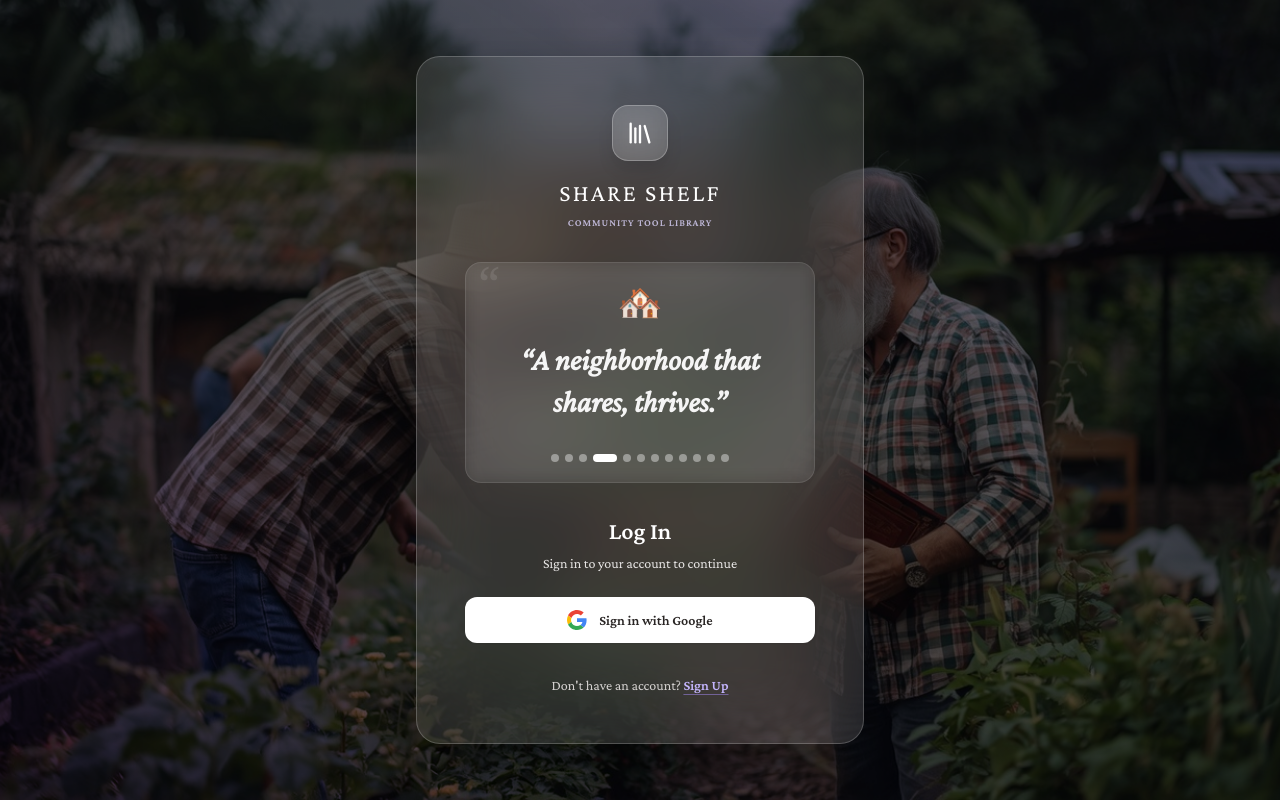
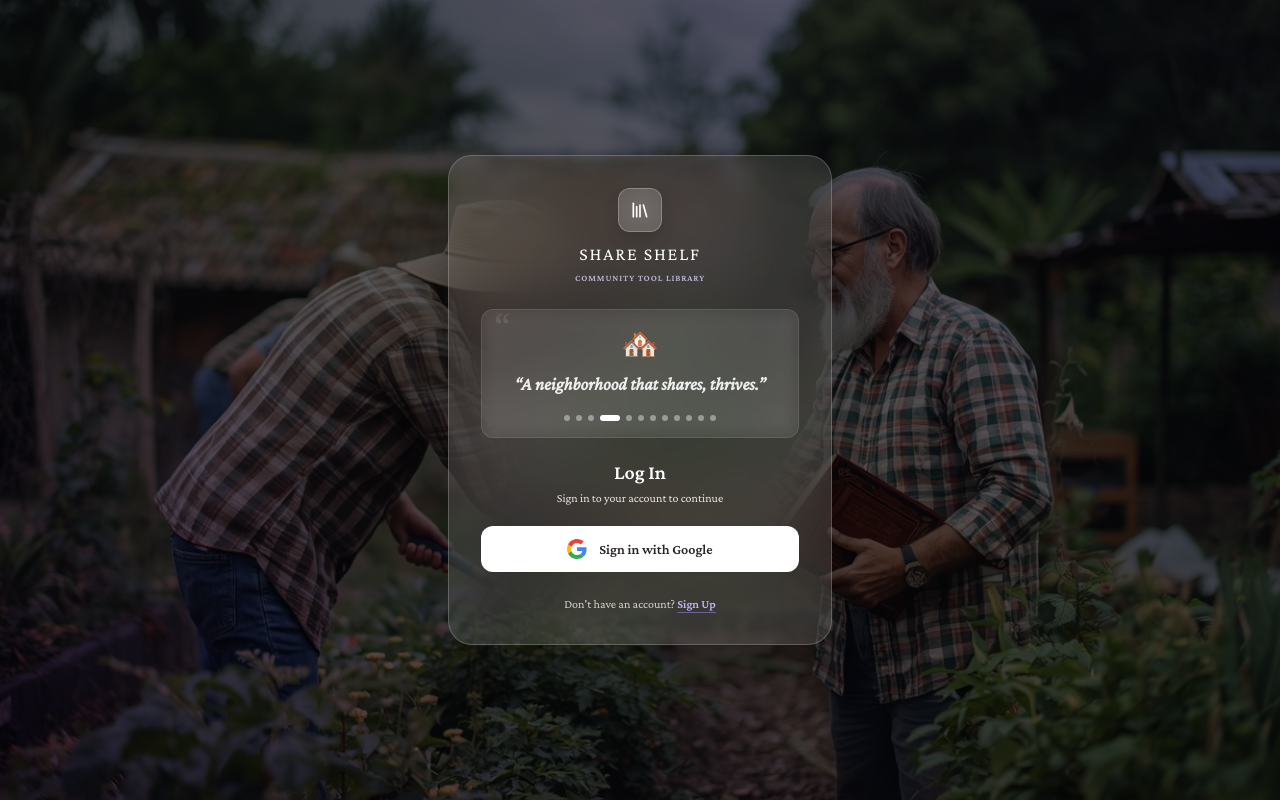
Before and after one commit to winnaingsoe6666/ShareShelf, a Next.js app in the folder frontend/: page /en/login in a window 1280 px wide. Built offline with nearby package versions, Linux system fonts and the light colour scheme; no server answers.

Commit message:
feat: implement login and register pages with glassmorphic UI and community quotes component

```diff
--- a/frontend/src/app/[locale]/login/page.tsx
+++ b/frontend/src/app/[locale]/login/page.tsx
@@ -49,33 +49,33 @@ export default function LoginPage() {
       </div>
 
       {/* ── Main Glassmorphic Popup Card ── */}
-      <div className="relative w-full max-w-md bg-white/10 backdrop-blur-2xl border border-white/20 shadow-[0_24px_50px_rgba(0,0,0,0.30)] rounded-3xl p-8 sm:p-12 transition-all duration-500 hover:shadow-purple-500/10 hover:border-white/30 animate-slide-up z-10">
+      <div className="relative w-full max-w-sm bg-white/10 backdrop-blur-2xl border border-white/20 shadow-[0_24px_50px_rgba(0,0,0,0.30)] rounded-3xl p-6 sm:p-8 transition-all duration-500 hover:shadow-purple-500/10 hover:border-white/30 animate-slide-up z-10">
 
         {/* Brand Logo and Name */}
-        <div className="flex flex-col items-center mb-8">
-          <div className="w-14 h-14 rounded-2xl bg-white/15 backdrop-blur-md border border-white/25 flex items-center justify-center shadow-lg mb-4 transform hover:scale-105 transition-transform duration-300">
-            <Library className="w-7 h-7 text-white" />
+        <div className="flex flex-col items-center mb-6">
+          <div className="w-11 h-11 rounded-xl bg-white/15 backdrop-blur-md border border-white/25 flex items-center justify-center shadow-lg mb-2 transform hover:scale-105 transition-transform duration-300">
+            <Library className="w-5 h-5 text-white" />
           </div>
-          <span className="font-display text-2xl tracking-widest text-white font-medium">
+          <span className="font-display text-lg tracking-widest text-white font-medium">
             SHARE SHELF
           </span>
-          <span className="text-[10px] uppercase tracking-widest text-purple-200/80 font-bold mt-1.5">
+          <span className="text-[9px] uppercase tracking-widest text-purple-200/80 font-bold mt-1">
             {locale === "my" ? "ရပ်ကွက်ကိရိယာမျှဝေခြင်း" : "Community Tool Library"}
           </span>
         </div>
 
         {/* Rotating Testimonials/Quotes container (Glass Variant) */}
-        <div className="mb-8 p-5 rounded-2xl bg-white/5 backdrop-blur-sm border border-white/10 text-center relative overflow-hidden">
-          <span className="absolute -top-1 left-3 text-5xl text-white/10 font-serif pointer-events-none select-none">“</span>
+        <div className="mb-5 p-4 rounded-xl bg-white/5 backdrop-blur-sm border border-white/10 text-center relative overflow-hidden">
+          <span className="absolute -top-1 left-3 text-4xl text-white/10 font-serif pointer-events-none select-none">“</span>
           <CommunityQuotes locale={locale} variant="light" />
         </div>
 
         {/* Card Header & Description */}
-        <div className="text-center mb-6">
-          <h1 className="font-heading text-2xl font-bold text-white">
+        <div className="text-center mb-5">
+          <h1 className="font-heading text-xl font-bold text-white">
             {t("loginPage.title")}
           </h1>
-          <p className="text-sm text-stone-200 mt-1.5">
+          <p className="text-xs text-stone-200 mt-1">
             {locale === "my"
               ? "ဆက်လက်ဆောင်ရွက်ရန် သင့်အကောင့်သို့ ဝင်ရောက်ပါ"
               : "Sign in to your account to continue"}
@@ -104,7 +104,7 @@ export default function LoginPage() {
         </div>
 
         {/* Register link */}
-        <div className="mt-8 text-center text-sm text-stone-300">
+        <div className="mt-6 text-center text-xs text-stone-300">
           {t("loginPage.noAccount")}{" "}
           <Link
             href="/register"
--- a/frontend/src/app/[locale]/register/page.tsx
+++ b/frontend/src/app/[locale]/register/page.tsx
@@ -49,33 +49,33 @@ export default function RegisterPage() {
       </div>
 
       {/* ── Main Glassmorphic Popup Card ── */}
-      <div className="relative w-full max-w-md bg-white/10 backdrop-blur-2xl border border-white/20 shadow-[0_24px_50px_rgba(0,0,0,0.30)] rounded-3xl p-8 sm:p-12 transition-all duration-500 hover:shadow-purple-500/10 hover:border-white/30 animate-slide-up z-10">
+      <div className="relative w-full max-w-sm bg-white/10 backdrop-blur-2xl border border-white/20 shadow-[0_24px_50px_rgba(0,0,0,0.30)] rounded-3xl p-6 sm:p-8 transition-all duration-500 hover:shadow-purple-500/10 hover:border-white/30 animate-slide-up z-10">
 
         {/* Brand Logo and Name */}
-        <div className="flex flex-col items-center mb-8">
-          <div className="w-14 h-14 rounded-2xl bg-white/15 backdrop-blur-md border border-white/25 flex items-center justify-center shadow-lg mb-4 transform hover:scale-105 transition-transform duration-300">
-            <Library className="w-7 h-7 text-white" />
+        <div className="flex flex-col items-center mb-6">
+          <div className="w-11 h-11 rounded-xl bg-white/15 backdrop-blur-md border border-white/25 flex items-center justify-center shadow-lg mb-2 transform hover:scale-105 transition-transform duration-300">
+            <Library className="w-5 h-5 text-white" />
           </div>
-          <span className="font-display text-2xl tracking-widest text-white font-medium">
+          <span className="font-display text-lg tracking-widest text-white font-medium">
             SHARE SHELF
           </span>
-          <span className="text-[10px] uppercase tracking-widest text-purple-200/80 font-bold mt-1.5">
+          <span className="text-[9px] uppercase tracking-widest text-purple-200/80 font-bold mt-1">
             {locale === "my" ? "ရပ်ကွက်ကိရိယာမျှဝေခြင်း" : "Community Tool Library"}
           </span>
         </div>
 
         {/* Rotating Testimonials/Quotes container (Glass Variant) */}
-        <div className="mb-8 p-5 rounded-2xl bg-white/5 backdrop-blur-sm border border-white/10 text-center relative overflow-hidden">
-          <span className="absolute -top-1 left-3 text-5xl text-white/10 font-serif pointer-events-none select-none">“</span>
+        <div className="mb-5 p-4 rounded-xl bg-white/5 backdrop-blur-sm border border-white/10 text-center relative overflow-hidden">
+          <span className="absolute -top-1 left-3 text-4xl text-white/10 font-serif pointer-events-none select-none">“</span>
           <CommunityQuotes locale={locale} variant="light" />
         </div>
 
         {/* Card Header & Description */}
-        <div className="text-center mb-6">
-          <h1 className="font-heading text-2xl font-bold text-white">
+        <div className="text-center mb-5">
+          <h1 className="font-heading text-xl font-bold text-white">
             {t("registerPage.title")}
           </h1>
-          <p className="text-sm text-stone-200 mt-1.5">
+          <p className="text-xs text-stone-200 mt-1">
             {locale === "my"
               ? "သင့်လူမှုအသိုင်းအဝိုင်း ကိရိယာစာကြည့်တိုက်သို့ ပါဝင်ပါ"
               : "Join your community tool library"}
@@ -104,7 +104,7 @@ export default function RegisterPage() {
         </div>
 
         {/* Login link */}
-        <div className="mt-8 text-center text-sm text-stone-300">
+        <div className="mt-6 text-center text-xs text-stone-300">
           {t("registerPage.haveAccount")}{" "}
           <Link
             href="/login"
--- a/frontend/src/components/ui/CommunityQuotes.tsx
+++ b/frontend/src/components/ui/CommunityQuotes.tsx
@@ -80,14 +80,14 @@ export default function CommunityQuotes({ locale = "en", variant = "light" }: Co
           fade ? "opacity-100 translate-y-0" : "opacity-0 translate-y-3"
         }`}
       >
-        <span className={`block ${isDark ? "text-3xl mb-2" : "text-4xl mb-4"}`} role="img" aria-hidden="true">
+        <span className={`block ${isDark ? "text-2xl mb-1" : "text-3xl mb-2"}`} role="img" aria-hidden="true">
           {quote.icon}
         </span>
         <p
-          className={`font-heading font-bold leading-snug italic transition-colors duration-300 ${
+          className={`font-heading font-semibold leading-relaxed italic transition-colors duration-300 ${
             isDark
-              ? "text-lg md:text-xl text-purple-950/80"
-              : "text-2xl md:text-3xl text-white/95"
+              ? "text-base text-purple-950/80"
+              : "text-base sm:text-lg text-white/90"
           }`}
         >
           &ldquo;{quote.text}&rdquo;
@@ -95,7 +95,7 @@ export default function CommunityQuotes({ locale = "en", variant = "light" }: Co
       </div>
 
       {/* Dots indicator */}
-      <div className={`flex items-center justify-center gap-1.5 ${isDark ? "mt-5" : "mt-8"}`}>
+      <div className="flex items-center justify-center gap-1.5 mt-4">
         {quotes.map((_, i) => (
           <button
             key={i}
@@ -111,10 +111,10 @@ export default function CommunityQuotes({ locale = "en", variant = "light" }: Co
               i === currentIndex
                 ? isDark
                   ? "w-5 h-1.5 bg-purple-600"
-                  : "w-6 h-2 bg-white"
+                  : "w-5 h-1.5 bg-white"
                 : isDark
                   ? "w-1.5 h-1.5 bg-purple-200 hover:bg-purple-300"
-                  : "w-2 h-2 bg-white/40 hover:bg-white/60"
+                  : "w-1.5 h-1.5 bg-white/40 hover:bg-white/60"
             }`}
             aria-label={`Go to quote ${i + 1}`}
           />
```
